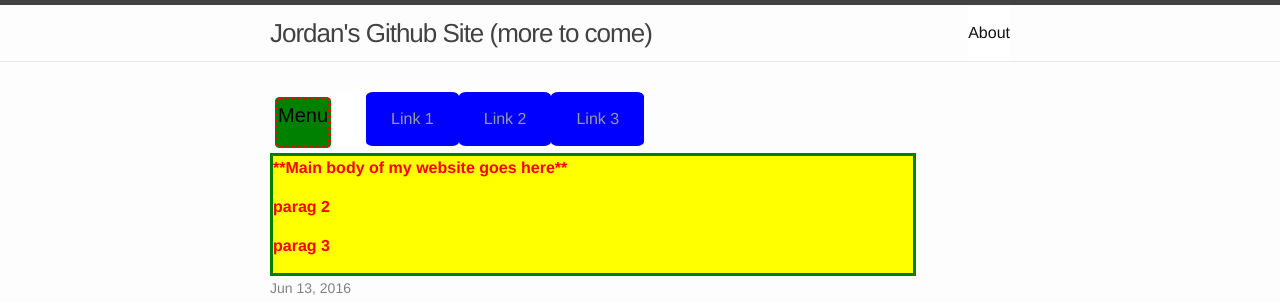
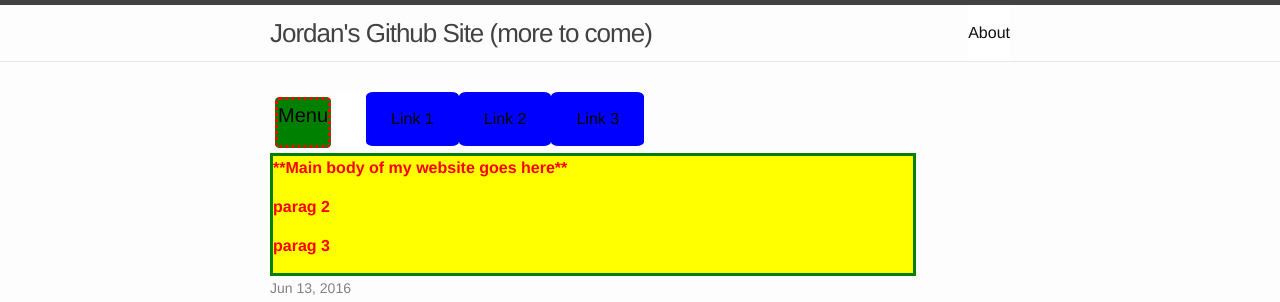
Before and after one commit to Jordanpb/codeacademyTest, a Jekyll site: the page built from index.html, in a window 1280 px wide. Shown: the top 302 px of the page. Built offline with Jekyll 4.4.1, drawn with Linux system fonts in a browser that asks for light colours.

Commit message:
Update _layout.scss

```diff
--- a/_sass/_layout.scss
+++ b/_sass/_layout.scss
@@ -7,7 +7,7 @@
  nav ul {text-align:center;}
  nav ul li {float:left;display:inline;background-color:blue;font-weight:20;border:0px solid #FFFFFF;border-radius:8%;}
  nav ul li:hover {background:#E6E6E6}
- nav ul li a {display:block;padding:15px 25px;color:#999999;}
+ nav ul li a {display:block;padding:15px 25px;color:#000000;}
  nav ul li a:hover {text-decoration: none;font-weight:bold;}
  nav ul li ul {position:absolute;width:110px;background:#FFF;}
  nav ul li ul li {width:110px;color:#FFFFFF;}
```
